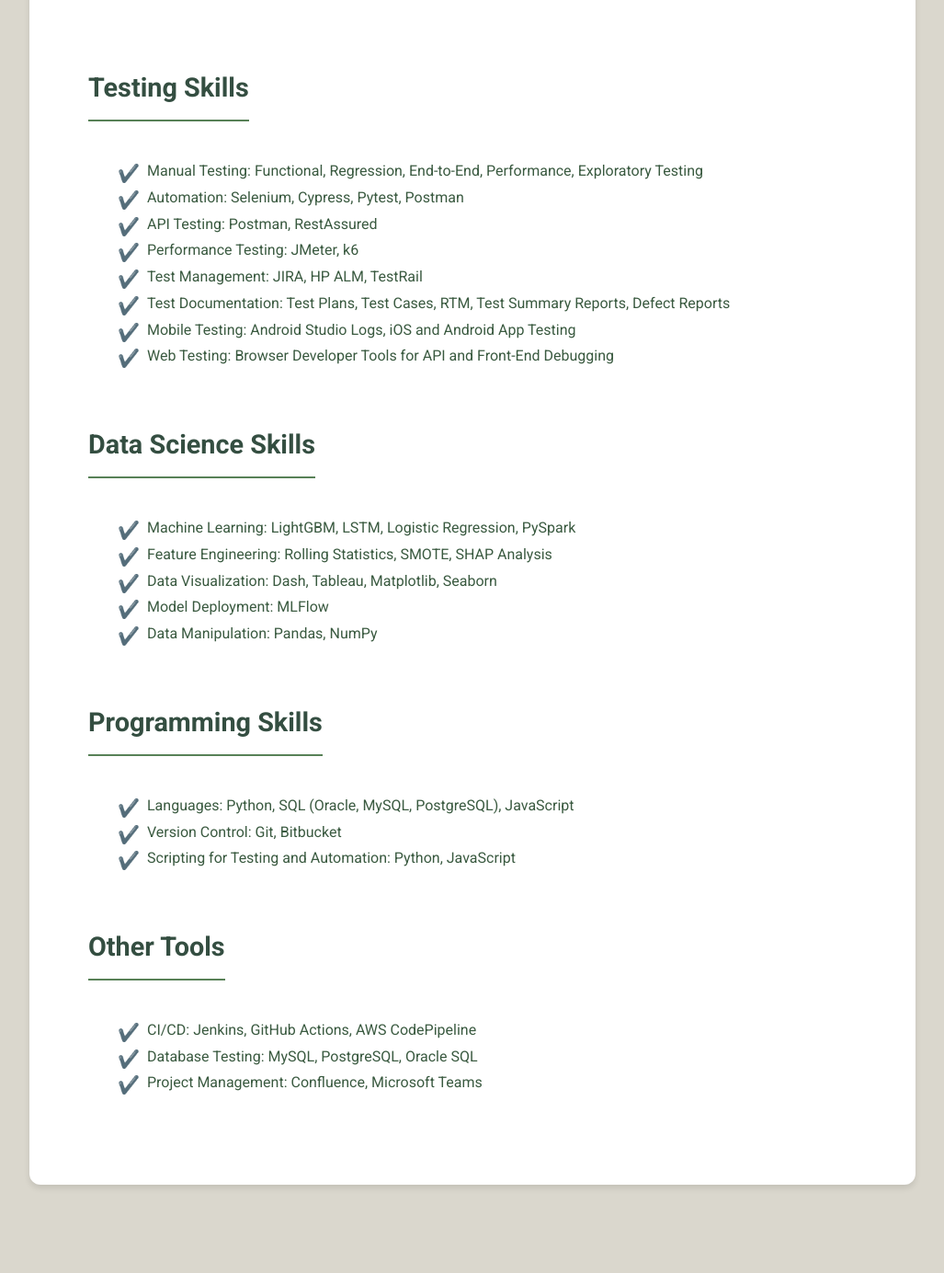
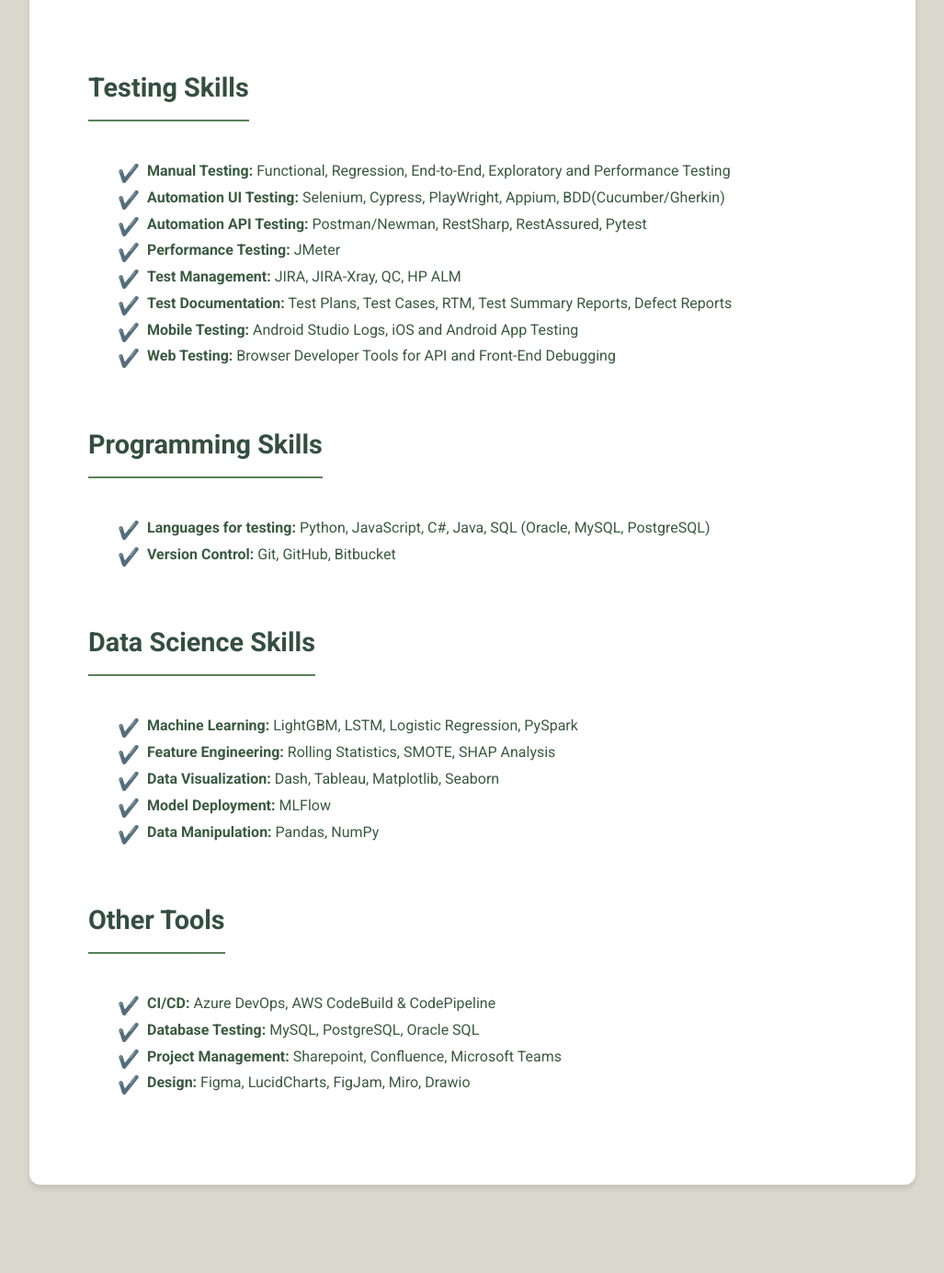
Before and after one commit to AyyaduraiAgalya/portfolio-website-flask, a Flask app: page /skills in a window 1280 px wide. Shown: the part 251-1635 px from the top of the page at 92% size, without its empty margins (126-1153 px from the left). Run offline with Flask 3, Linux system fonts and the light colour scheme.

Commit message:
Updated Skills section

```diff
--- a/app/templates/skills.html
+++ b/app/templates/skills.html
@@ -7,43 +7,43 @@
     <div class="skills-category">
         <h2>Testing Skills</h2>
         <ul>
-            <li>Manual Testing: Functional, Regression, End-to-End, Performance, Exploratory Testing</li>
-            <li>Automation: Selenium, Cypress, Pytest, Postman</li>
-            <li>API Testing: Postman, RestAssured</li>
-            <li>Performance Testing: JMeter, k6</li>
-            <li>Test Management: JIRA, HP ALM, TestRail</li>
-            <li>Test Documentation: Test Plans, Test Cases, RTM, Test Summary Reports, Defect Reports</li>
-            <li>Mobile Testing: Android Studio Logs, iOS and Android App Testing</li>
-            <li>Web Testing: Browser Developer Tools for API and Front-End Debugging</li>
+            <li><strong>Manual Testing:</strong> Functional, Regression, End-to-End, Exploratory and Performance Testing</li>
+            <li><strong>Automation UI Testing:</strong> Selenium, Cypress, PlayWright, Appium, BDD(Cucumber/Gherkin)</li>
+            <li><strong>Automation API Testing:</strong> Postman/Newman, RestSharp, RestAssured, Pytest</li>
+            <li><strong>Performance Testing:</strong> JMeter</li>
+            <li><strong>Test Management:</strong> JIRA, JIRA-Xray, QC, HP ALM</li>
+            <li><strong>Test Documentation:</strong> Test Plans, Test Cases, RTM, Test Summary Reports, Defect Reports</li>
+            <li><strong>Mobile Testing:</strong> Android Studio Logs, iOS and Android App Testing</li>
+            <li><strong>Web Testing:</strong> Browser Developer Tools for API and Front-End Debugging</li>
+        </ul>
+    </div>
+
+    <div class="skills-category">
+        <h2>Programming Skills</h2>
+        <ul>
+            <li><strong>Languages for testing:</strong> Python, JavaScript, C#, Java, SQL (Oracle, MySQL, PostgreSQL)</li>
+            <li><strong>Version Control:</strong> Git, GitHub, Bitbucket</li>
         </ul>
     </div>
 
     <div class="skills-category">
         <h2>Data Science Skills</h2>
         <ul>
-            <li>Machine Learning: LightGBM, LSTM, Logistic Regression, PySpark</li>
-            <li>Feature Engineering: Rolling Statistics, SMOTE, SHAP Analysis</li>
-            <li>Data Visualization: Dash, Tableau, Matplotlib, Seaborn</li>
-            <li>Model Deployment: MLFlow</li>
-            <li>Data Manipulation: Pandas, NumPy</li>
-        </ul>
-    </div>
-
-    <div class="skills-category">
-        <h2>Programming Skills</h2>
-        <ul>
-            <li>Languages: Python, SQL (Oracle, MySQL, PostgreSQL), JavaScript</li>
-            <li>Version Control: Git, Bitbucket</li>
-            <li>Scripting for Testing and Automation: Python, JavaScript</li>
+            <li><strong>Machine Learning:</strong> LightGBM, LSTM, Logistic Regression, PySpark</li>
+            <li><strong>Feature Engineering:</strong> Rolling Statistics, SMOTE, SHAP Analysis</li>
+            <li><strong>Data Visualization:</strong> Dash, Tableau, Matplotlib, Seaborn</li>
+            <li><strong>Model Deployment:</strong> MLFlow</li>
+            <li><strong>Data Manipulation:</strong> Pandas, NumPy</li>
         </ul>
     </div>
 
     <div class="skills-category">
         <h2>Other Tools</h2>
         <ul>
-            <li>CI/CD: Jenkins, GitHub Actions, AWS CodePipeline</li>
-            <li>Database Testing: MySQL, PostgreSQL, Oracle SQL</li>
-            <li>Project Management: Confluence, Microsoft Teams</li>
+            <li><strong>CI/CD:</strong> Azure DevOps, AWS CodeBuild & CodePipeline</li>
+            <li><strong>Database Testing:</strong> MySQL, PostgreSQL, Oracle SQL</li>
+            <li><strong>Project Management:</strong> Sharepoint, Confluence, Microsoft Teams</li>
+            <li><strong>Design:</strong> Figma, LucidCharts, FigJam, Miro, Drawio</li>
         </ul>
     </div>
 </section>
```
